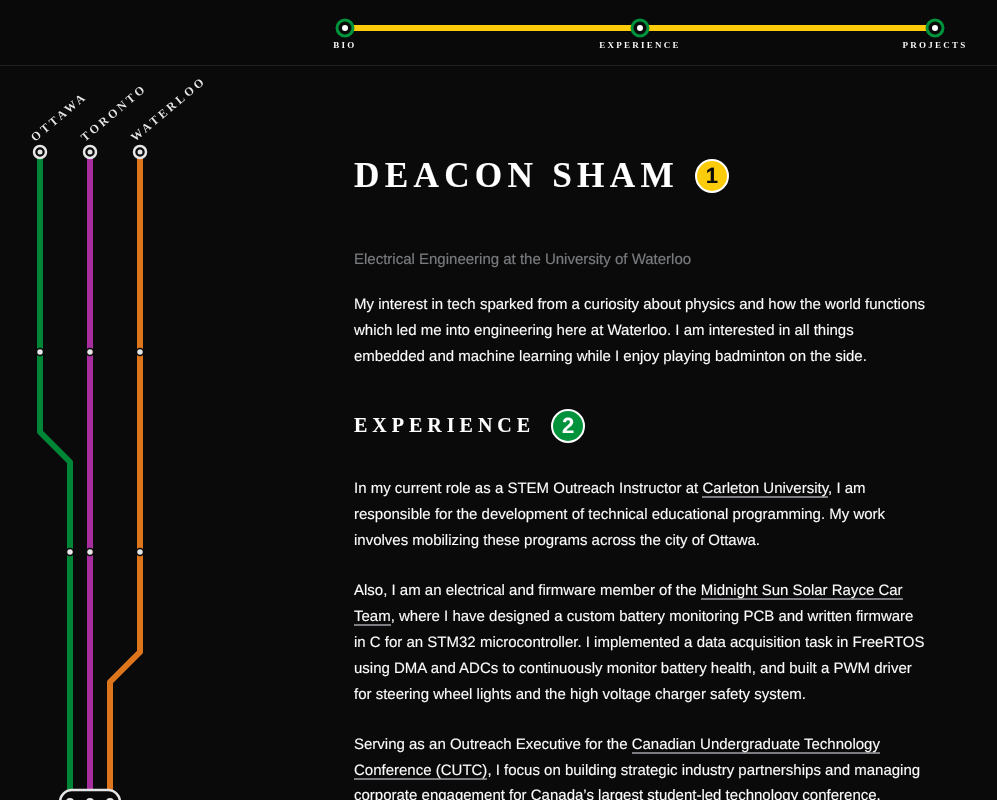
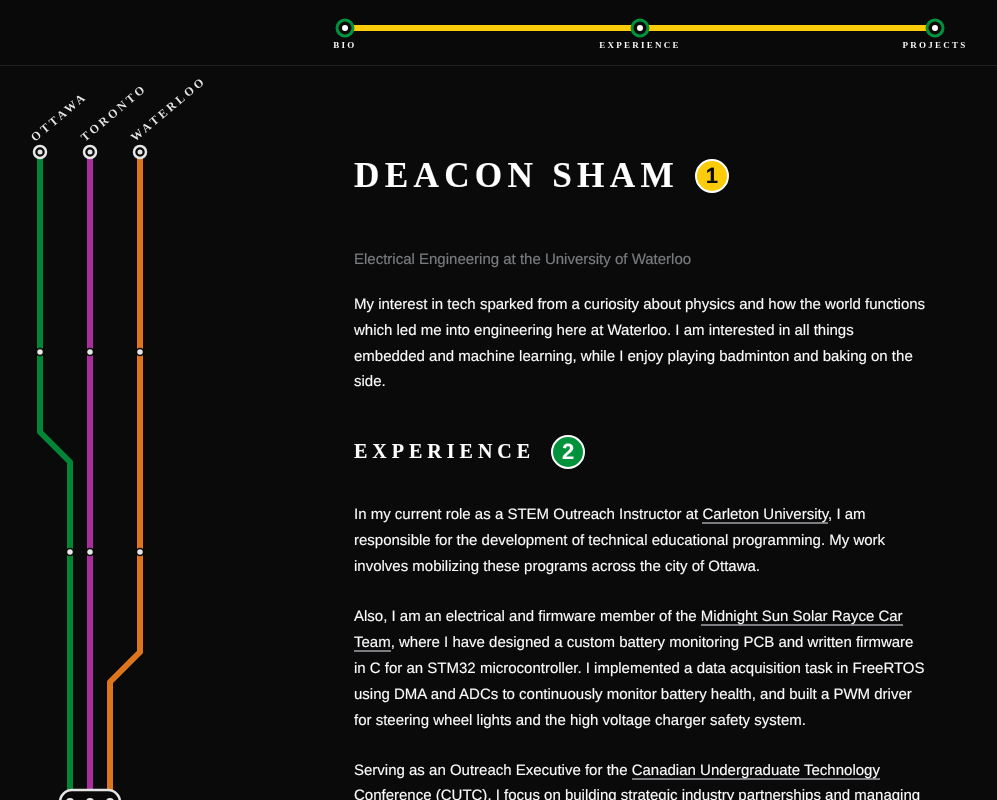
Before and after one commit to DeaconSham/deaconsham.github.io, a React (Vite) app: page / in a window 1280 px wide. Shown: the top 800 px of the page, without its empty margins (0-997 px from the left). Built offline with nearby package versions, Linux system fonts and the light colour scheme.

Commit message:
updated bio

```diff
--- a/src/components/Bio.jsx
+++ b/src/components/Bio.jsx
@@ -6,7 +6,7 @@ function Bio() {
             </p>
             <p>
                 My interest in tech sparked from a curiosity about physics and how the world functions which led me into engineering here at Waterloo.
-                I am interested in all things embedded and machine learning while I enjoy playing badminton on the side.
+                I am interested in all things embedded and machine learning, while I enjoy playing badminton and baking on the side.
             </p>
         </section>
     )
```
